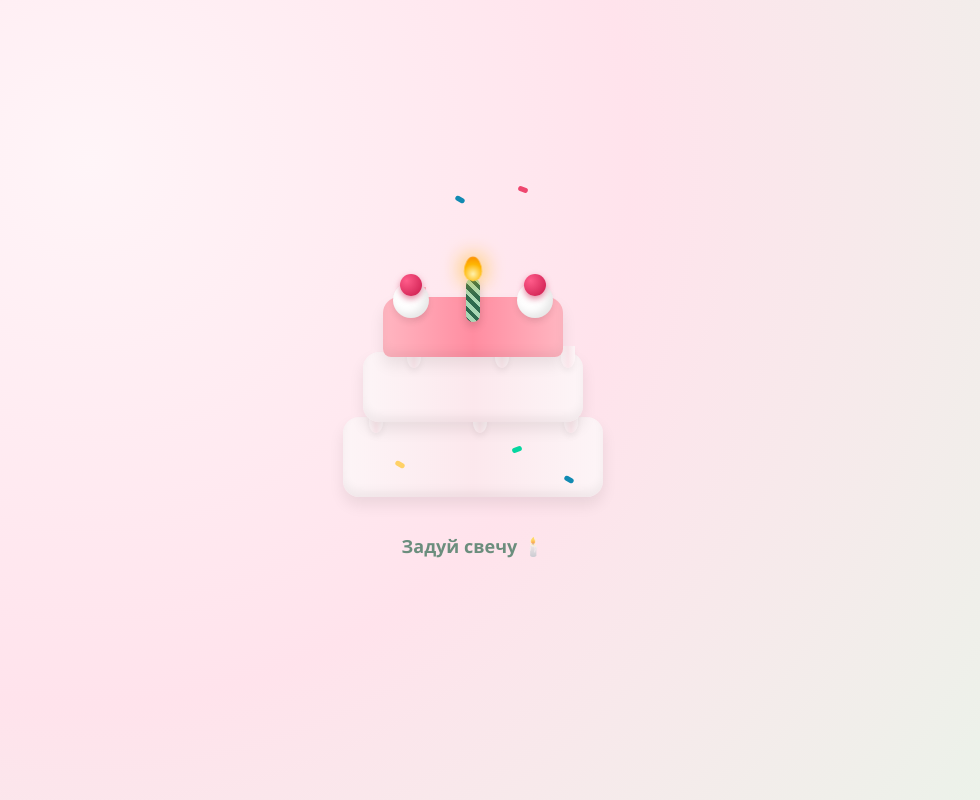
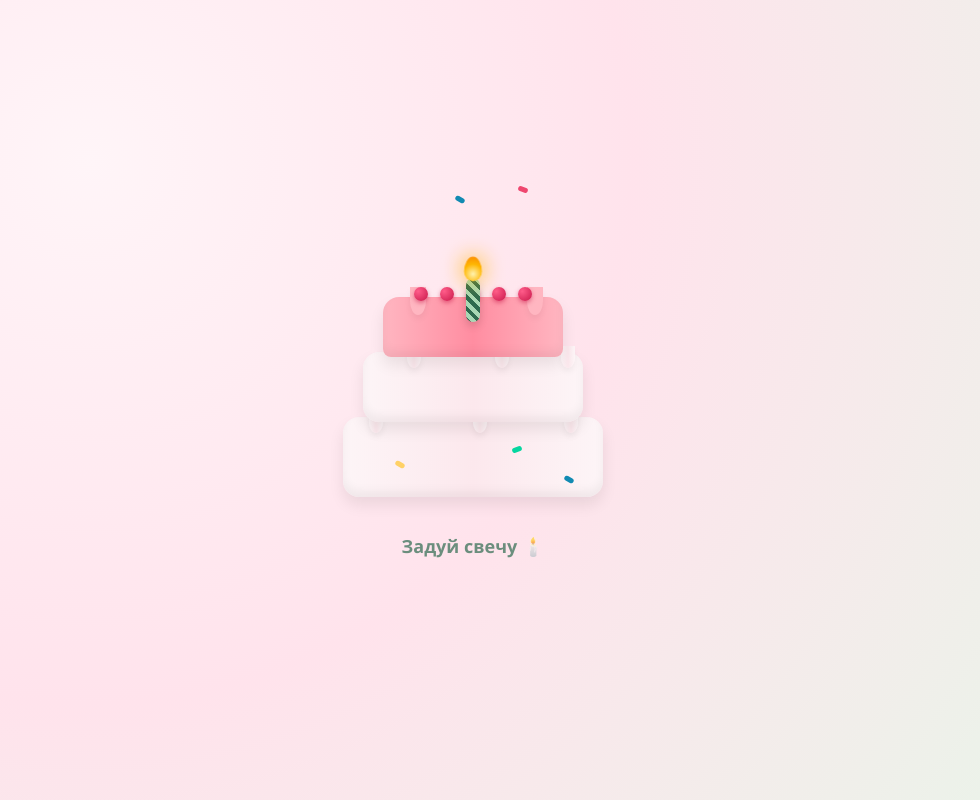
Before and after one commit to rdacenko60-rgb/milana-candy, a plain HTML site: page index.html in a window 1280 px wide. Shown: the whole page, without its empty margins (167-1147 px from the left). Drawn offline with Linux system fonts and the light colour scheme.

Commit message:
Update index.html

```diff
--- a/index.html
+++ b/index.html
@@ -57,10 +57,6 @@
     z-index: 3;
     border-bottom-left-radius: 8px;
     border-bottom-right-radius: 8px;
-    display: flex;
-    justify-content: space-between; /* Раздвигаем по краям */
-    align-items: flex-start;
-    padding: 0 10px; /* Отступы от краев */
   }
 
   /* Капли глазури */
@@ -76,7 +72,7 @@
   .drip4 { left: 20%; } .drip5 { left: 60%; } .drip6 { left: 90%; }
   .drip7 { left: 15%; } .drip8 { left: 80%; }
 
-  /* Цветная посыпка (статичная) */
+  /* Цветная посыпка (статичная на торте) */
   .sprinkle {
     position:absolute; width:10px; height:5px; border-radius:3px; transform:rotate(30deg);
   }
@@ -89,25 +85,21 @@
   .s7 { background:#118ab2; bottom:155px; left:40%; }
   .s8 { background:#ef476f; bottom:165px; left:75%; transform:rotate(20deg); }
 
-  /* Группа: Розочка + Вишенка */
-  .cherry-group {
-    display: flex; flex-direction: column; align-items: center;
-    position: relative; top: -15px;
+  /* --- НОВАЯ ВЕРХУШКА: Маленькие вишенки в ряд --- */
+  .cherry-row {
+    position: absolute;
+    top: -10px; /* На самом верху розового слоя */
+    left: 50%;
+    transform: translateX(-50%);
+    display: flex;
+    gap: 12px; /* Расстояние между вишнями */
     z-index: 4;
   }
 
-  .rosette {
-    width: 36px; height: 36px; /* Уменьшили размер */
-    background: #fff; border-radius: 50%;
-    box-shadow: inset -4px -4px 8px rgba(0,0,0,0.1), 0 4px 6px rgba(0,0,0,0.08);
-    display: flex; justify-content: center; align-items: center;
-  }
-
   .cherry {
-    width: 22px; height: 22px; border-radius:50%;
-    background:radial-gradient(circle at 30% 30%, #ff5c8a, #c9184a);
-    box-shadow: 0 3px 6px rgba(201,24,74,.5);
-    position: absolute; top: -8px;
+    width: 14px; height: 14px; border-radius: 50%;
+    background: radial-gradient(circle at 30% 30%, #ff5c8a, #c9184a);
+    box-shadow: 0 2px 4px rgba(201,24,74,.5);
   }
 
   /* --- СВЕЧА ПО ЦЕНТРУ --- */
@@ -242,16 +234,17 @@
           <div class="drip drip7"></div><div class="drip drip8"></div>
           <div class="sprinkle s7"></div><div class="sprinkle s8"></div>
 
-          <div class="cherry-group">
-            <div class="rosette"><div class="cherry"></div></div>
-          </div>
-
-          <div class="cherry-group">
-            <div class="rosette"><div class="cherry"></div></div>
+          <!-- Ряд мелких вишенок -->
+          <div class="cherry-row">
+            <div class="cherry"></div>
+            <div class="cherry"></div>
+            <div class="cherry"></div>
+            <div class="cherry"></div>
+            <div class="cherry"></div>
           </div>
         </div>
 
-        <!-- Свеча (по центру) -->
+        <!-- Свеча по центру -->
         <div class="candle center" onclick="blowCandle(this)">
           <div class="flame"></div><div class="smoke"></div>
         </div>
@@ -404,9 +397,10 @@
     }
   });
 
-  // === 5. Фоновый дождик (ТОЛЬКО сердечки и конфеты, без посыпки!) ===
+  // === 5. Фоновый дождик ===
+  // ВНИМАНИЕ: В этом массиве теперь ТОЛЬКО эмодзи, никаких точек.
   const bgHearts = document.getElementById('hearts');
-  const bgEmojis = ['💚','🍬','❤️','🍭','💕','🎂']; // Убрали летающую посыпку
+  const bgEmojis = ['💚','🍬','❤️','🍭','💕','🎂'];
 
   function spawnBg(){
     if(opened) return;
```
